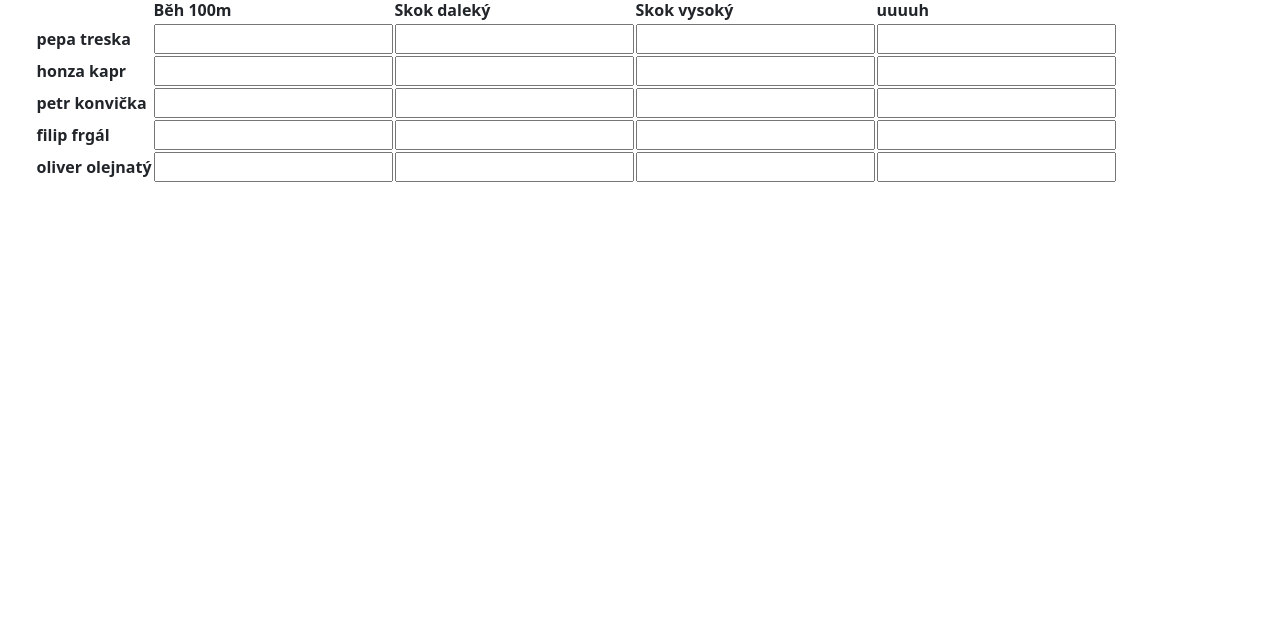
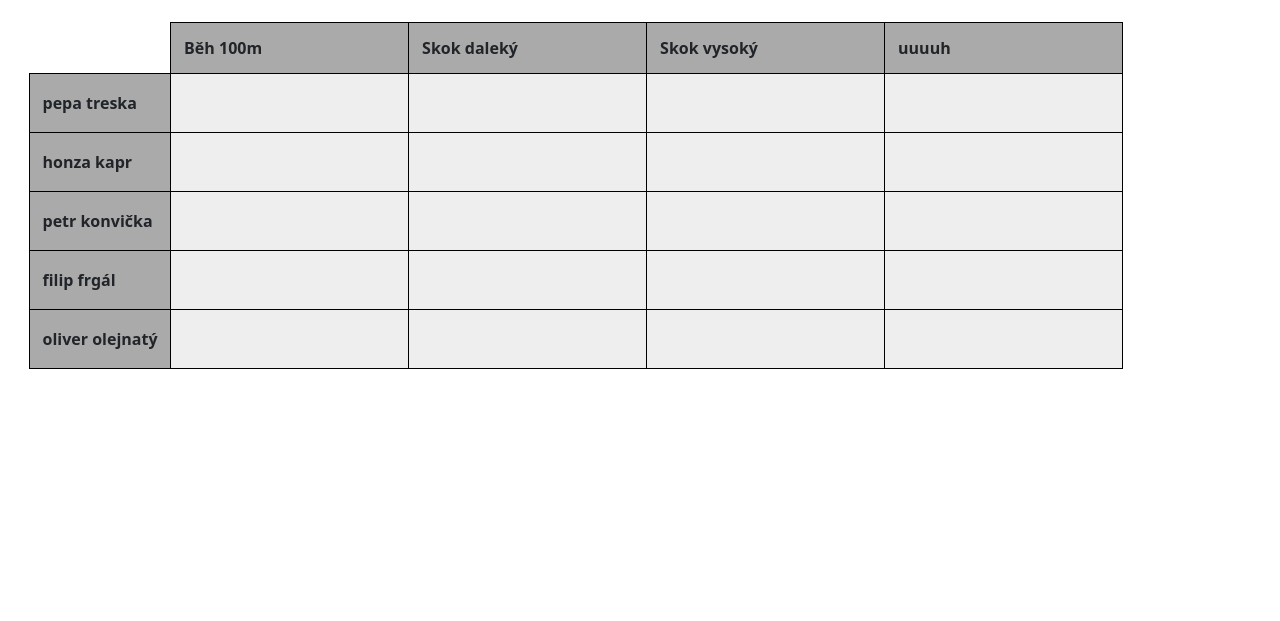
Before and after one commit to Ash-does-stuff/sportovniZakovska-wireframe, a plain HTML site: page sites/teacherPage-zadavaniVysledku.html in a window 1280 px wide. Shown: the part 179-800 px from the top of the page. Drawn offline with nearby package versions, Linux system fonts and the light colour scheme.

Commit message:
changess

```diff
--- a/sites/teacherPage-zadavaniVysledku.html
+++ b/sites/teacherPage-zadavaniVysledku.html
@@ -11,8 +11,7 @@
         integrity="sha384-BBtl+eGJRgqQAUMxJ7pMwbEyER4l1g+O15P+16Ep7Q9Q+zqX6gSbd85u4mG4QzX+"
         crossorigin="anonymous"></script>
 
-    <link rel="stylesheet" href="../styles/studentPage.css" />
-    <script src="../scripts/studentPage.js"></script>
+    <link rel="stylesheet" href="../styles/teacherPage.css" />
 
     <script src="https://cdnjs.cloudflare.com/ajax/libs/Chart.js/2.9.4/Chart.js"></script>
 
@@ -67,38 +66,38 @@
                         </tr>
                         <tr>
                             <th>pepa treska</th>
-                            <th><input></input></th>
-                            <th><input></input></th>
-                            <th><input></input></th>
-                            <th><input></input></th>
+                            <th><input type="number"></input></th>
+                            <th><input type="number"></input></th>
+                            <th><input type="number"></input></th>
+                            <th><input type="number"></input></th>
                         </tr>
                         <tr>
                             <th>honza kapr</th>
-                            <th><input></input></th>
-                            <th><input></input></th>
-                            <th><input></input></th>
-                            <th><input></input></th>
+                            <th><input type="number"></input></th>
+                            <th><input type="number"></input></th>
+                            <th><input type="number"></input></th>
+                            <th><input type="number"></input></th>
                         </tr>
                         <tr>
                             <th>petr konvička</th>
-                            <th><input></input></th>
-                            <th><input></input></th>
-                            <th><input></input></th>
-                            <th><input></input></th>
+                            <th><input type="number"></input></th>
+                            <th><input type="number"></input></th>
+                            <th><input type="number"></input></th>
+                            <th><input type="number"></input></th>
                         </tr>
                         <tr>
                             <th>filip frgál</th>
-                            <th><input></input></th>
-                            <th><input></input></th>
-                            <th><input></input></th>
-                            <th><input></input></th>
+                            <th><input type="number"></input></th>
+                            <th><input type="number"></input></th>
+                            <th><input type="number"></input></th>
+                            <th><input type="number"></input></th>
                         </tr>
                         <tr>
                             <th>oliver olejnatý</th>
-                            <th><input></input></th>
-                            <th><input></input></th>
-                            <th><input></input></th>
-                            <th><input></input></th>
+                            <th><input type="number"></input></th>
+                            <th><input type="number"></input></th>
+                            <th><input type="number"></input></th>
+                            <th><input type="number"></input></th>
                         </tr>
                     </table>
                 </div>
--- /dev/null
+++ b/styles/teacherPage.css
@@ -0,0 +1,47 @@
+.pageContainer {
+    margin-right: 5vw;
+    display: flex;
+    align-items: center;
+    justify-content: center;
+}
+
+.column {
+    display: flex;
+    flex-direction: column;
+}
+
+.zadavaniVysledku {
+    margin: 2vw;
+}
+
+.zadavaniVysledku th {
+    background-color: #eeeeee;
+    border: 0.08vw solid black;
+}
+
+.zadavaniVysledku tr:first-child th {
+    padding: 1vw;
+
+    background-color: #aaaaaa;
+}
+
+.zadavaniVysledku tr th:first-child {
+    padding: 1vw;
+
+    background-color: #aaaaaa;
+}
+
+.zadavaniVysledku tr:first-child th:first-child {
+    background-color: white;
+    border: 0px solid black;
+}
+
+.zadavaniVysledku input {
+    background-color: #eeeeee;
+
+    border: 0px solid black;
+    border-radius: 0;
+
+   height: 7vh;
+    width: 100%
+}
```
